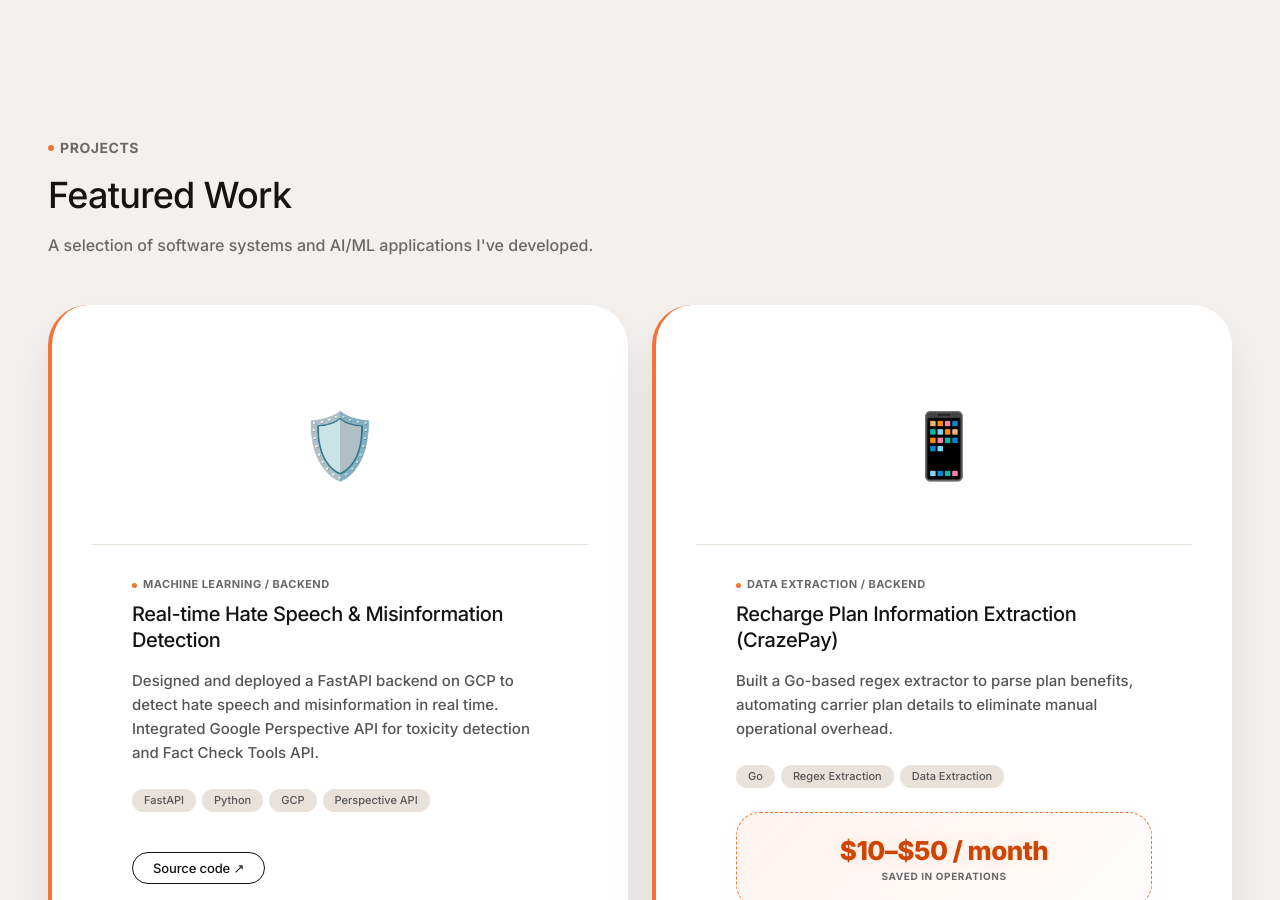
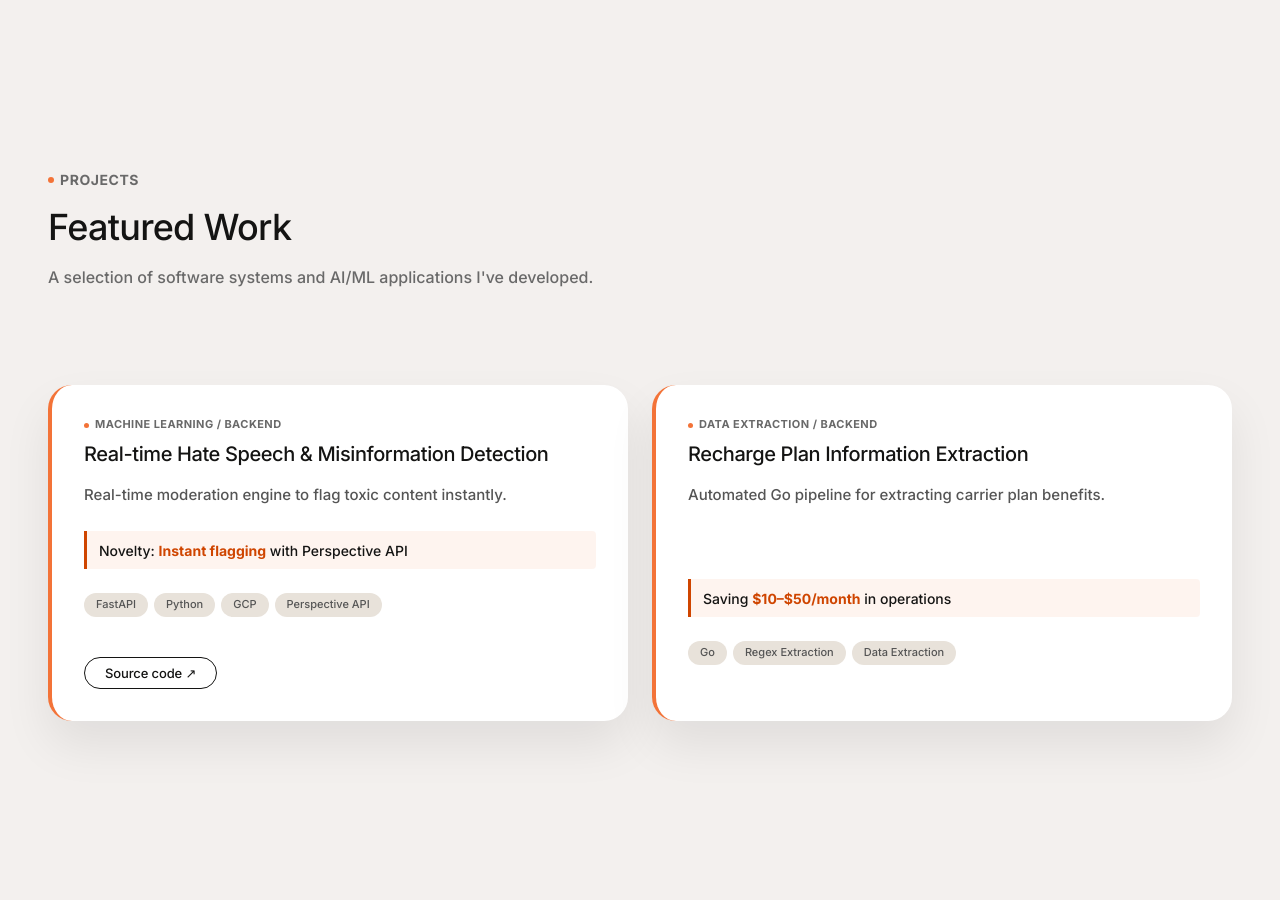
Before and after one commit to debg48/debg-portfolio, a Next.js app: page / in a window 1280 px wide. Shown: the part 1900-2800 px from the top of the page. Built offline with nearby package versions, Linux system fonts and the light colour scheme.

Commit message:
initial page;

```diff
--- a/src/app/globals.css
+++ b/src/app/globals.css
@@ -158,6 +158,9 @@ ul, ol {
   transform: translateY(40px);
   transition: opacity 1.2s cubic-bezier(0.16, 1, 0.3, 1),
               transform 1.2s cubic-bezier(0.16, 1, 0.3, 1);
+  height: 100%;
+  display: flex;
+  flex-direction: column;
 }
 
 .reveal.revealed {
--- a/src/app/page.module.css
+++ b/src/app/page.module.css
@@ -473,39 +473,43 @@
 }
 
 .projectCard {
-  padding: 0;
+  padding: var(--space-4) !important;
   overflow: hidden;
-  border-radius: var(--radius-stadium);
+  border-radius: var(--radius-consent) !important;
   display: flex;
   flex-direction: column;
+  flex-grow: 1;
 }
 
-.projectMedia {
-  width: 100%;
-  height: 200px;
-  background: var(--white);
-  border-bottom: 1px solid var(--whisper-cream);
-  display: flex;
-  align-items: center;
-  justify-content: center;
-  position: relative;
-  overflow: hidden;
+.projectHighlightBox {
+  margin-bottom: var(--space-3);
+  padding: 8px 12px;
+  background: rgba(243, 115, 56, 0.08);
+  border-left: 3px solid var(--signal-orange);
+  border-radius: 0 var(--radius-xs) var(--radius-xs) 0;
 }
 
-.projectEmoji {
-  font-size: 64px;
-  transition: transform var(--transition-slow);
+.highlightText {
+  font-size: 14px;
+  font-weight: 500;
+  color: var(--ink-black);
 }
 
-.projectCard:hover .projectEmoji {
-  transform: scale(1.1) rotate(-5deg);
+.highlightValue {
+  color: var(--signal-orange);
+  font-weight: 700;
 }
 
 .projectBody {
-  padding: var(--space-4) var(--space-5) var(--space-5);
   display: flex;
   flex-direction: column;
   flex-grow: 1;
+}
+
+.projectFooter {
+  margin-top: auto;
+  display: flex;
+  flex-direction: column;
 }
 
 .projectEyebrow {
@@ -544,7 +548,6 @@
   color: var(--granite);
   line-height: 1.6;
   margin-bottom: var(--space-3);
-  flex-grow: 1;
 }
 
 .techStack {
@@ -589,39 +592,6 @@
 .projectLink:hover {
   background: var(--ink-black);
   color: var(--canvas-cream);
-}
-
-/* Glorified Metric for CrazePay Savings */
-.glorifiedMetric {
-  display: flex;
-  flex-direction: column;
-  align-items: center;
-  justify-content: center;
-  background: linear-gradient(135deg, rgba(243, 115, 56, 0.08) 0%, rgba(243, 115, 56, 0.02) 100%);
-  border: 1.5px dashed var(--light-signal-orange);
-  border-radius: var(--radius-consent);
-  padding: var(--space-3);
-  margin-bottom: var(--space-4);
-  text-align: center;
-  box-shadow: 0 4px 20px rgba(243, 115, 56, 0.04);
-}
-
-.metricValue {
-  font-size: 26px;
-  font-weight: 750;
-  color: var(--signal-orange);
-  letter-spacing: -0.02em;
-  line-height: 1.1;
-  text-shadow: 0 0 16px rgba(243, 115, 56, 0.15);
-}
-
-.metricLabel {
-  font-size: 10px;
-  font-weight: 700;
-  text-transform: uppercase;
-  letter-spacing: 0.06em;
-  color: var(--slate-gray);
-  margin-top: 3px;
 }
 
 /* ===== EDUCATION ===== */
--- a/src/app/page.tsx
+++ b/src/app/page.tsx
@@ -69,25 +69,29 @@ const education = [
 
 const featuredProjects = [
   {
-    emoji: "🛡️",
     category: "Machine Learning / Backend",
     title: "Real-time Hate Speech & Misinformation Detection",
-    desc: "Designed and deployed a FastAPI backend on GCP to detect hate speech and misinformation in real time. Integrated Google Perspective API for toxicity detection and Fact Check Tools API.",
+    desc: "Real-time moderation engine to flag toxic content instantly.",
     tech: ["FastAPI", "Python", "GCP", "Perspective API"],
     github: "#",
     live: null,
+    highlight: {
+      label: "Novelty:",
+      value: "Instant flagging",
+      suffix: "with Perspective API"
+    }
   },
   {
-    emoji: "📱",
     category: "Data Extraction / Backend",
-    title: "Recharge Plan Information Extraction (CrazePay)",
-    desc: "Built a Go-based regex extractor to parse plan benefits, automating carrier plan details to eliminate manual operational overhead.",
+    title: "Recharge Plan Information Extraction",
+    desc: "Automated Go pipeline for extracting carrier plan benefits.",
     tech: ["Go", "Regex Extraction", "Data Extraction"],
     github: null,
     live: null,
-    glorifiedMetric: {
-      value: "$10–$50 / month",
-      label: "Saved in Operations"
+    highlight: {
+      label: "Saving",
+      value: "$10–$50/month",
+      suffix: "in operations"
     }
   }
 ];
@@ -139,9 +143,6 @@ export default function Home() {
                   className={styles.avatarImg}
                 />
               </div>
-              <Link href="/projects" className={styles.satelliteCta} aria-label="View projects">
-                →
-              </Link>
             </div>
           </ScrollReveal>
         </div>
@@ -224,24 +225,26 @@ export default function Home() {
             {featuredProjects.map((project, i) => (
               <ScrollReveal key={project.title} delay={i + 1}>
                 <Card className={styles.projectCard}>
-                  <div className={styles.projectMedia}>
-                    <span className={styles.projectEmoji}>{project.emoji}</span>
-                  </div>
                   <div className={styles.projectBody}>
                     <div className={styles.projectEyebrow}>{project.category}</div>
                     <h3 className={styles.projectTitle}>{project.title}</h3>
                     <p className={styles.projectDesc}>{project.desc}</p>
+                    <div className={styles.projectFooter}>
+                      {project.highlight && (
+                        <div className={styles.projectHighlightBox}>
+                          <span className={styles.highlightText}>
+                            {project.highlight.label}{' '}
+                            <strong className={styles.highlightValue}>{project.highlight.value}</strong>{' '}
+                            {project.highlight.suffix}
+                          </span>
+                        </div>
+                      )}
                       <div className={styles.techStack}>
                         {project.tech.map((t) => (
                           <span key={t} className={styles.techBadge}>{t}</span>
                         ))}
                       </div>
-                    {project.glorifiedMetric && (
-                      <div className={styles.glorifiedMetric}>
-                        <div className={styles.metricValue}>{project.glorifiedMetric.value}</div>
-                        <div className={styles.metricLabel}>{project.glorifiedMetric.label}</div>
-                      </div>
-                    )}
+                      {((project.github || project.live) && (
                         <div className={styles.projectLinks}>
                           {project.github && (
                             <a href={project.github} className={styles.projectLink}>
@@ -253,6 +256,8 @@ export default function Home() {
                               Live demo →
                             </a>
                           )}
+                        </div>
+                      ))}
                     </div>
                   </div>
                 </Card>
--- a/src/app/projects/page.module.css
+++ b/src/app/projects/page.module.css
@@ -41,6 +41,9 @@
   padding: 0;
   overflow: hidden;
   border-radius: var(--radius-stadium);
+  flex-grow: 1;
+  display: flex;
+  flex-direction: column;
 }
 
 .projectMedia {
@@ -65,6 +68,9 @@
 
 .projectBody {
   padding: var(--space-4) var(--space-5) var(--space-5);
+  display: flex;
+  flex-direction: column;
+  flex-grow: 1;
 }
 
 .projectEyebrow {
@@ -124,6 +130,7 @@
 .projectLinks {
   display: flex;
   gap: var(--space-2);
+  margin-top: auto;
 }
 
 .projectLink {
--- a/src/components/Card.module.css
+++ b/src/components/Card.module.css
@@ -9,6 +9,9 @@
               box-shadow var(--transition-slow),
               border-color var(--transition-slow);
   overflow: hidden;
+  height: 100%;
+  display: flex;
+  flex-direction: column;
 }
 
 .card:hover {
--- a/src/components/Footer.module.css
+++ b/src/components/Footer.module.css
@@ -19,15 +19,14 @@
   color: var(--white);
   line-height: 1.2;
   max-width: 500px;
-  margin-bottom: var(--space-8);
+  margin-bottom: 0;
 }
 
-/* 4-column link grid */
-.footerGrid {
+.footerTop {
   display: grid;
-  grid-template-columns: repeat(4, 1fr);
-  gap: var(--space-6);
-  padding-bottom: var(--space-8);
+  grid-template-columns: 2fr 1fr 1fr;
+  gap: var(--space-8);
+  padding-bottom: var(--space-12);
 }
 
 .footerColHeader {
@@ -122,7 +121,7 @@
     font-size: 28px;
   }
 
-  .footerGrid {
+  .footerTop {
     grid-template-columns: 1fr;
     gap: var(--space-5);
   }
--- a/src/components/Footer.tsx
+++ b/src/components/Footer.tsx
@@ -5,11 +5,11 @@ export default function Footer() {
   return (
     <footer className={styles.footer}>
       <div className={styles.footerInner}>
-        <h2 className={styles.footerHeadline}>
-          Let&apos;s build something remarkable together.
-        </h2>
+        <div className={styles.footerTop}>
+          <h2 className={styles.footerHeadline}>
+            Let&apos;s build something remarkable together.
+          </h2>
 
-        <div className={styles.footerGrid}>
           <div>
             <div className={styles.footerColHeader}>Navigation</div>
             <div className={styles.footerLinks}>
@@ -18,21 +18,6 @@ export default function Footer() {
               <Link href="/projects" className={styles.footerLink}>Projects</Link>
               <Link href="/hobbies" className={styles.footerLink}>Hobbies</Link>
               <Link href="/contact" className={styles.footerLink}>Contact</Link>
-            </div>
-          </div>
-
-          <div>
-            <div className={styles.footerColHeader}>Connect</div>
-            <div className={styles.footerLinks}>
-              <a href="https://github.com/debg48" target="_blank" rel="noopener noreferrer" className={styles.footerLink}>
-                GitHub <span className={styles.externalArrow}>↗</span>
-              </a>
-              <a href="https://linkedin.com/in/debgandhar-ghosh" target="_blank" rel="noopener noreferrer" className={styles.footerLink}>
-                LinkedIn <span className={styles.externalArrow}>↗</span>
-              </a>
-              <a href="mailto:debgandhar4000@gmail.com" className={styles.footerLink}>
-                Email
-              </a>
             </div>
           </div>
 
@@ -48,15 +33,6 @@ export default function Footer() {
               <a href="https://orcid.org" target="_blank" rel="noopener noreferrer" className={styles.footerLink}>
                 ORCID <span className={styles.externalArrow}>↗</span>
               </a>
-            </div>
-          </div>
-
-          <div>
-            <div className={styles.footerColHeader}>More</div>
-            <div className={styles.footerLinks}>
-              <Link href="/hobbies" className={styles.footerLink}>Photography</Link>
-              <Link href="/hobbies" className={styles.footerLink}>Reading</Link>
-              <Link href="/hobbies" className={styles.footerLink}>Music</Link>
             </div>
           </div>
         </div>
```
Also changed, not shown: src/app/hobbies/page.module.css (+14 -37 lines), src/app/hobbies/page.tsx (+2 -5 lines). Lines whose indentation alone changed are shown as unchanged.
